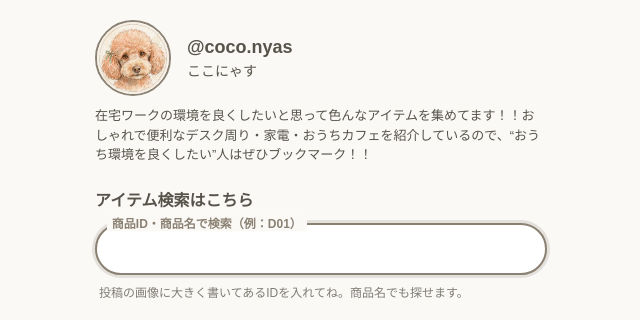
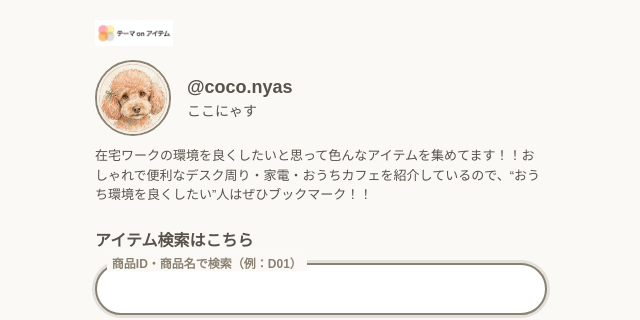
Before and after one commit to parumenn/motion-manifests, a plain HTML site: page link/app/kokonyasu/index.html in a window 1280 px wide. Shown: the top 320 px of the page, without its empty margins (319-959 px from the left). Drawn offline with Linux system fonts and the light colour scheme.

Commit message:
link: portal logo (variant B) + home links on tenant pages

```diff
--- a/link/app/kokonyasu/index.html
+++ b/link/app/kokonyasu/index.html
@@ -11,6 +11,9 @@
   .wrap { max-width:480px; margin:0 auto; padding:20px 14px 48px; }
   header.profile { display:flex; gap:16px; align-items:center; }
   header.profile img { width:76px; height:76px; border-radius:50%; object-fit:cover; border:2px solid var(--sage); }
+  .home-bar { margin-bottom:14px; }
+  .home-bar img { height:26px; width:auto; display:block; }
+  header.profile a { display:flex; flex:none; }
   .pid { font-weight:700; font-size:18px; }
   .pname { font-size:14px; margin-top:2px; }
   .pbio { font-size:13px; line-height:1.5; margin-top:10px; white-space:pre-line; }
@@ -77,8 +80,9 @@ function productRow(p) {
 function homeView() {
   const prof = DATA.profile;
   app.innerHTML = `
+    <div class="home-bar"><a href="/"><img src="/logo.webp?v=1" alt="テーマ on アイテム"></a></div>
     <header class="profile">
-      <img src="${ver(prof.icon)}" alt="">
+      <a href="/"><img src="${ver(prof.icon)}" alt=""></a>
       <div><div class="pid">@${prof.id}</div><div class="pname">${prof.name}</div></div>
     </header>
     <div class="pbio">${prof.bio}</div>
```
Also changed, not shown: link/app/index.html (+3 -1 lines), link/app/mugi/index.html (+5 -1 lines), link/app/nemu/index.html (+5 -1 lines), link/app/soruto/index.html (+5 -1 lines), link/app/tsuku/index.html (+5 -1 lines), link/app/logo.webp (added).
